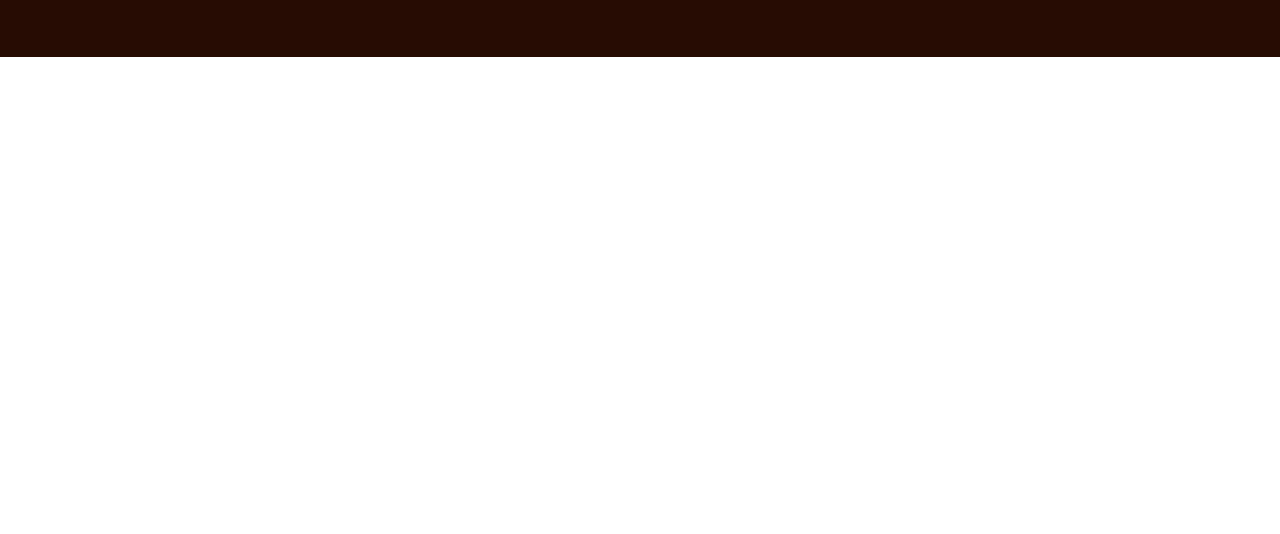
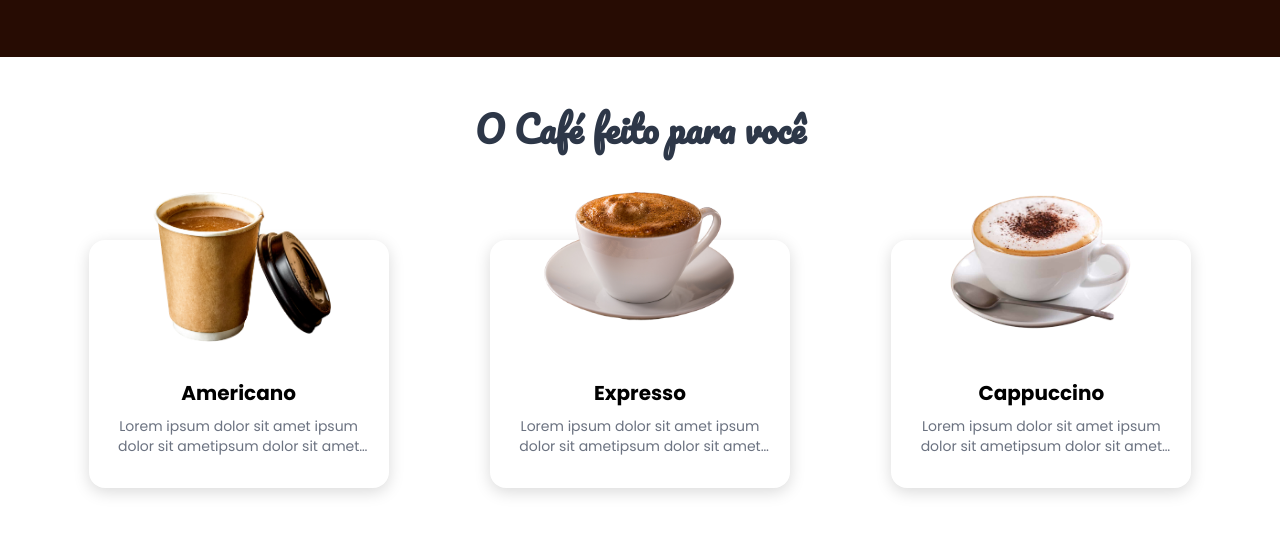
Before and after one commit to IsaqueBatista/cafeteria-do-dev, a plain HTML site: page index.html in a window 1280 px wide. Shown: the part 620-1154 px from the top of the page. Before the commit the page ends 800 px from the top, so only its background shows below. Drawn offline with nearby package versions, Linux system fonts and the light colour scheme.

Commit message:
Criando Seção de Serviços

```diff
--- a/index.html
+++ b/index.html
@@ -13,6 +13,8 @@
     <link rel="preconnect" href="https://fonts.gstatic.com" crossorigin>
     <link href="https://fonts.googleapis.com/css2?family=Pacifico&display=swap" rel="stylesheet">
     <title>Dev Café</title>
+    <!-- AOS CSS -->
+    <link href="https://unpkg.com/aos@2.3.1/dist/aos.css" rel="stylesheet">
     <link rel="stylesheet" href="style.css">
 </head>
 
@@ -29,7 +31,6 @@
 
             <!-- Div Links -->
             <div class="div-list">
-                <!-- <ul id="menu-list"></ul> -->
                 <ul class="menu-list">
                     <li><a class="menu-link" href="#">Home</a></li>
                     <li><a class="menu-link" href="#">Serviços</a></li>
@@ -44,9 +45,10 @@
     </header>
 
     <main>
-        <div class="container-home">
+        <!-- Section Home -->
+        <div class="container-home" data-aos="fade-up" data-aos-anchor-placement="top-bottom">
             <div class="grid">
-                <!-- Texto Home Section -->
+                <!-- Text Home Section -->
                 <div class="div-text-home">
                     <h1 class="h1-text-home">Nós servimos o <span class="span-h1-home">Café</span> mais rico da cidade.
                     </h1>
@@ -61,6 +63,73 @@
             </div>
         </div>
     </main>
+
+    <!-- Section Services -->
+    <section class="section-services">
+
+        <!-- Tittle Services Section -->
+        <div class="caintainer-services" data-aos="fade-up" data-aos-delay="100">
+            <h1 class="tittle-section-services">O Café feito para você</h1>
+        </div>
+
+
+        <!-- Services Card section -->
+        <div class="div-card">
+
+            <div class="service-card" data-aos="fade-up" data-aos-delay="350">
+                <div class="div-card-image">
+                    <img class="image-card" src="./img/american.png" alt="café americano">
+                </div>
+
+                <!-- Div Text Services Card -->
+                <div class="div-text-services-card">
+                    <h1 class="h1-card-service">Americano</h1>
+                    <p class="p-card-service">
+                        Lorem ipsum dolor sit amet ipsum dolor sit ametipsum dolor sit amet ipsum dolor sit amet.
+                    </p>
+                </div>
+            </div>
+
+
+            <div class="service-card" data-aos="fade-up" data-aos-delay="200">
+                <div class="div-card-image">
+                    <img class="image-card" src="./img/cafe-expresso.png" alt="café expresso">
+                </div>
+
+                <!-- Div Text Services Card -->
+                <div class="div-text-services-card">
+                    <h1 class="h1-card-service">Expresso</h1>
+                    <p class="p-card-service">
+                        Lorem ipsum dolor sit amet ipsum dolor sit ametipsum dolor sit amet ipsum dolor sit amet.
+                    </p>
+                </div>
+            </div>
+
+
+            <div class="service-card" data-aos="fade-up" data-aos-delay="500">
+                <div class="div-card-image">
+                    <img class="image-card" src="./img/capuccino.png" alt="capuccino">
+                </div>
+
+                <!-- Div Text Services Card -->
+                <div class="div-text-services-card">
+                    <h1 class="h1-card-service">Cappuccino</h1>
+                    <p class="p-card-service">
+                        Lorem ipsum dolor sit amet ipsum dolor sit ametipsum dolor sit amet ipsum dolor sit amet.
+                    </p>
+                </div>
+            </div>
+
+        </div>
+    </section>
+
+    <!-- AOS JS -->
+    <script src="https://unpkg.com/aos@2.3.1/dist/aos.js"></script>
+    <script>
+        AOS.init({
+            duration: 1200
+        });
+    </script>
 </body>
 
 </html>
--- a/style.css
+++ b/style.css
@@ -186,6 +186,101 @@ main {
 }
 
 
+
+
+/* =--------- Services Section ---------= */
+
+.section-services {
+    padding: 2.5rem 3rem;
+    /* text-align: center; */
+    margin: 0 auto;
+    min-height: 600px;
+}
+
+.caintainer-services {
+    text-align: center;
+    margin: 0 auto 5rem;
+    padding: 0 3rem;
+}
+
+.tittle-section-services {
+    font-size: 2.25rem;
+    font-weight: bold;
+    font-family: "Pacifico", cursive;
+    color: #2d3748;
+}
+
+/* ------------------ */
+
+.div-card {
+    display: grid;
+    grid-template-columns: repeat(3, 1fr);
+    gap: 1.25rem;
+    place-items: center;
+}
+
+.service-card {
+    border-radius: 1rem;
+    background-color: white;
+    box-shadow: 0 0.25rem 1rem rgba(0, 0, 0, 0.15);
+    transition: all 0.5s ease;
+    max-width: 300px;
+    position: relative;
+}
+
+.service-card:hover {
+    background-color: #854D3D;
+    color: white;
+}
+
+.div-card-image {
+    height: 122px;
+}
+
+.image-card {
+    max-width: 200px;
+    display: block;
+    margin: 0 auto;
+    transform: translateY(-3.5rem);
+    transition: transform 0.3s ease, scale 0.3s ease;
+}
+
+.service-card:hover .image-card {
+    transform: translateY(-3.5rem) scale(1.05) rotate(6deg);
+}
+
+.div-text-services-card {
+    padding: 1rem;
+    text-align: center;
+}
+
+.h1-card-service {
+    font-size: 1.25rem;
+    font-weight: bold;
+    margin-bottom: 0.5rem;
+    text-align: center;
+}
+
+.p-card-service {
+    color: #6b7280;
+    transition: all 0.7s ease;
+    font-size: 0.875rem;
+    line-height: 1.25rem;
+    text-align: center;
+    margin-bottom: 1rem;
+    line-height: 1.25rem;
+
+    overflow: hidden;
+    display: -webkit-box;
+    -webkit-box-orient: vertical;
+    -webkit-line-clamp: 2;
+}
+
+.service-card:hover .p-card-service {
+    color: #ffffff;
+}
+
+
 /* ------ Responsive header ------   */
 @media screen and (max-width: 871px) {
 
@@ -282,3 +377,21 @@ main {
         width: 250px;
     }
 }
+
+/* ------ Responsive Services Section ------   */
+
+@media screen and (max-width: 730px) {
+    .div-card {
+        display: grid;
+        grid-template-columns: repeat(2, 1fr);
+        gap: 3.5rem;
+    }
+}
+
+@media screen and (max-width: 552px) {
+    .div-card {
+        display: grid;
+        grid-template-columns: repeat(1, 1fr);
+        gap: 3.5rem;
+    }
+}
```
Also changed, not shown: img/9612660.png (deleted), img/american.png (added), img/cafe-4.png (deleted), img/cafe-expresso.png (added), img/capuccino.png (added).
